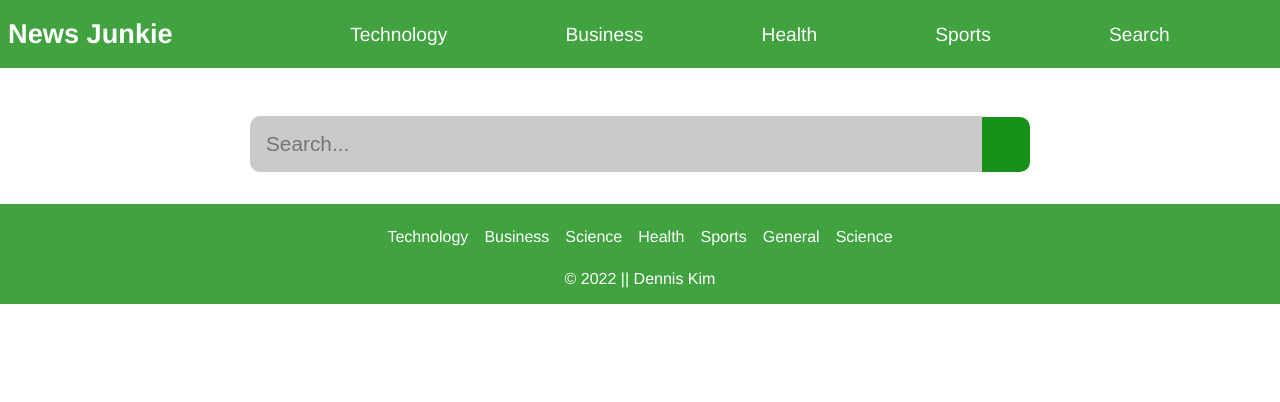
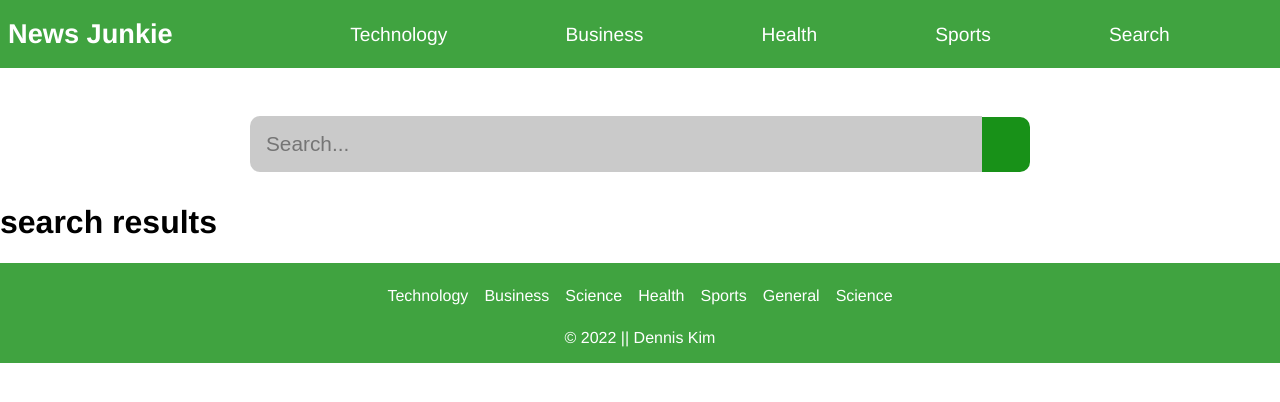
Before and after one commit to dennisk94/News-Junkie, a Vue app: page /search in a window 1280 px wide. Shown: the top 402 px of the page. Built offline with nearby package versions, Linux system fonts and the light colour scheme; some icons are missing.

Commit message:
add search results component

```diff
--- /dev/null
+++ b/src/components/SearchResults.vue
@@ -0,0 +1,16 @@
+<template>
+  <div class="search-results">
+    <h1>search results</h1>
+  </div>
+</template>
+
+<script>
+export default {
+  setup() {
+    return {};
+  },
+};
+</script>
+
+<style>
+</style>
--- a/src/views/SearchView.vue
+++ b/src/views/SearchView.vue
@@ -4,14 +4,19 @@
       <input class="input" type="text" placeholder="Search..." />
       <span class="search-icon"><BIconSearch /></span>
     </div>
+    <SearchResults />
   </div>
 </template>
 
 <script>
+import SearchResults from "../components/SearchResults.vue";
 import { BIconSearch } from "bootstrap-icons-vue";
 
 export default {
-  components: { BIconSearch },
+  components: {
+    BIconSearch,
+    SearchResults,
+  },
   setup() {
     return {};
   },
```
